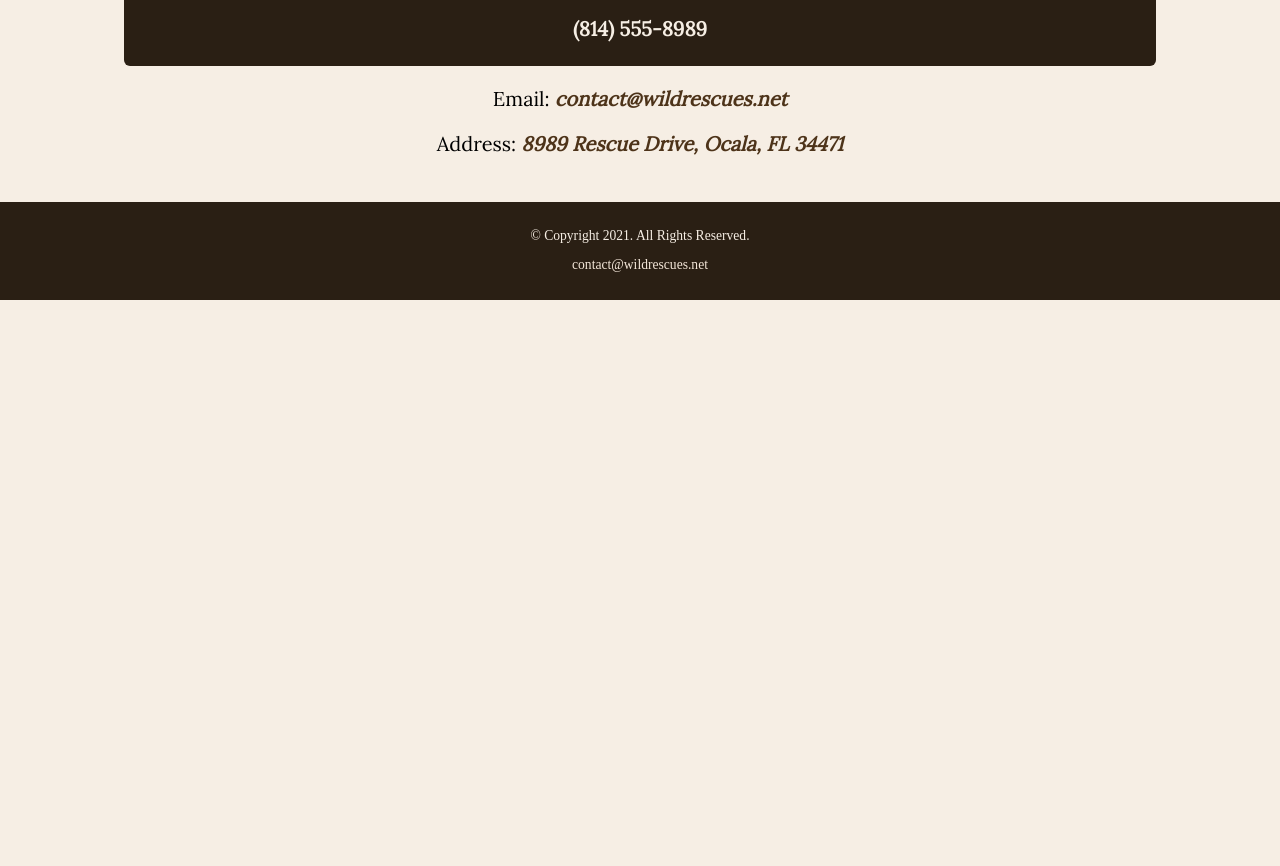
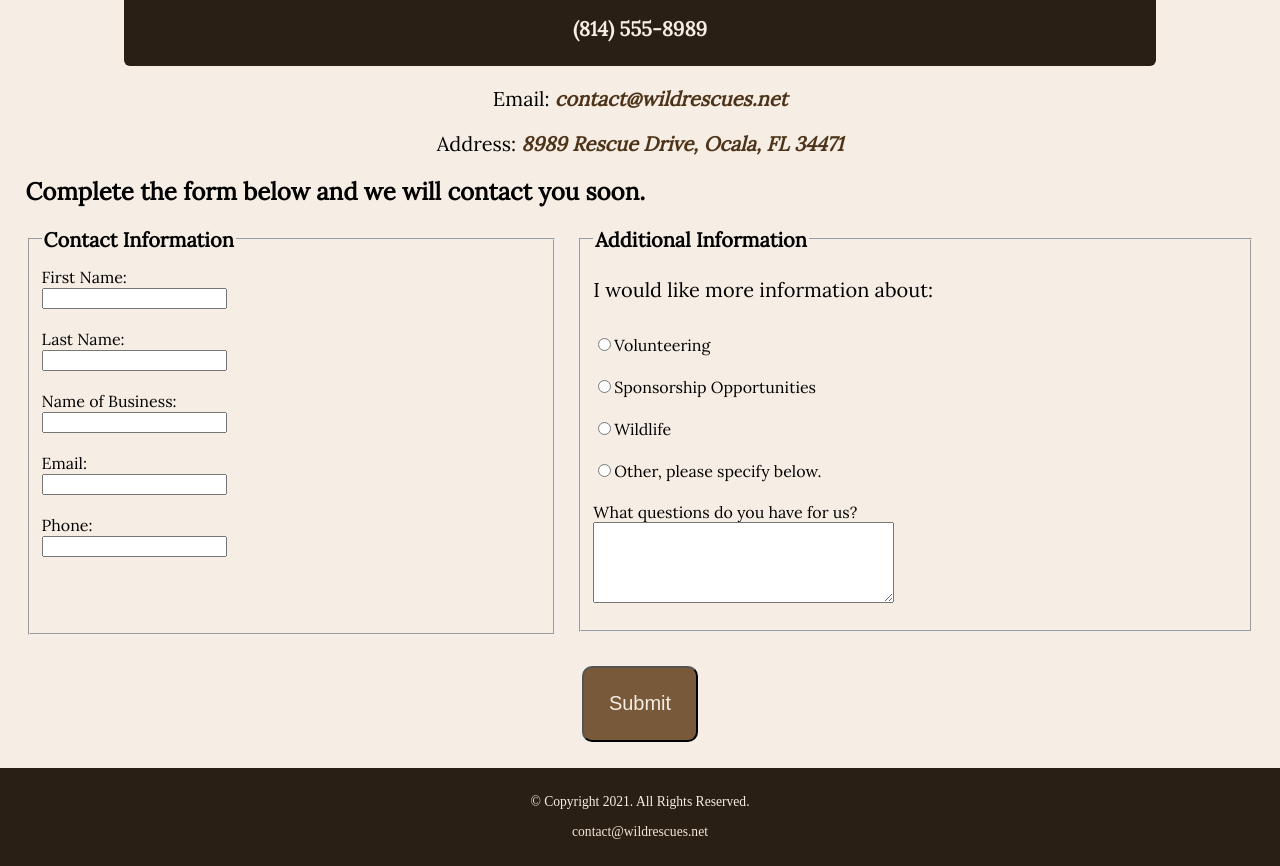
Before and after one commit to beth-mcguire/rescue, a plain HTML site: page contact.html in a window 1280 px wide. Shown: the part 605-1471 px from the top of the page. Before the commit the page ends 905 px from the top, so only its background shows below. Drawn offline with Linux system fonts and the light colour scheme; a web font is replaced by a local one.

Commit message:
Update contact.html

```diff
--- a/contact.html
+++ b/contact.html
@@ -53,6 +53,55 @@ Date: 9/14/2021
             <p>Address: <a href='https://goo.gl/maps/BTJzjc2tALd4RDWA8' target='_blank' class='link'>8989 Rescue
                     Drive, Ocala, FL 34471</a></p>
         </div>
+        <div id='form'>
+            <h2>Complete the form below and we will contact you soon.</h2>
+            <!-- Form Begins -->
+            <form class='form-grid'>
+                <fieldset>
+                    <legend>Contact Information</legend>
+                    <label for='fName'>First Name:</label>
+                    <input type='text' name='fName' id='fName'>
+
+                    <label for='lName'>Last Name:</label>
+                    <input type='text' name='lName' id='lName'>
+
+                    <label for='bName'>Name of Business:</label>
+                    <input type='text' name='bName' id='bName'>
+
+                    <label for='email'>Email:</label>
+                    <input type='text' name='email' id='email'>
+
+                    <label for='phone'>Phone:</label>
+                    <input type='text' name='phone' id='phone'>
+                </fieldset>
+                <fieldset>
+                    <legend>Additional Information</legend>
+                    <p>I would like more information about:</p>
+                    <label for='vol'>
+                        <input type='radio' name='info' id='vol' value='Volunteering'>Volunteering
+                    </label>
+
+
+                    <label for='sponsor'>
+                        <input type='radio' name='info' id='sponsor' value='Sponsorship Opportunities'>Sponsorship
+                        Opportunities
+                    </label>
+                    <label for='wild'>
+                        <input type='radio' name='info' id='wild' value='Wildlife'>Wildlife
+                    </label>
+
+                    <label for='other'>
+                        <input type='radio' name='info' id='other' value='Other'>Other, please specify below.
+                    </label>
+
+                    <label for='questions'>What questions do you have for us?
+                    </label>
+                    <textarea name='questions' id='questions' rows='5' cols='35'></textarea>
+                </fieldset>
+                <input type='submit' id='submit' value='Submit' class='btn'>
+
+            </form>
+        </div>
     </main>
     <footer>
         <p>&copy; Copyright 2021. All Rights Reserved.</p>
```
